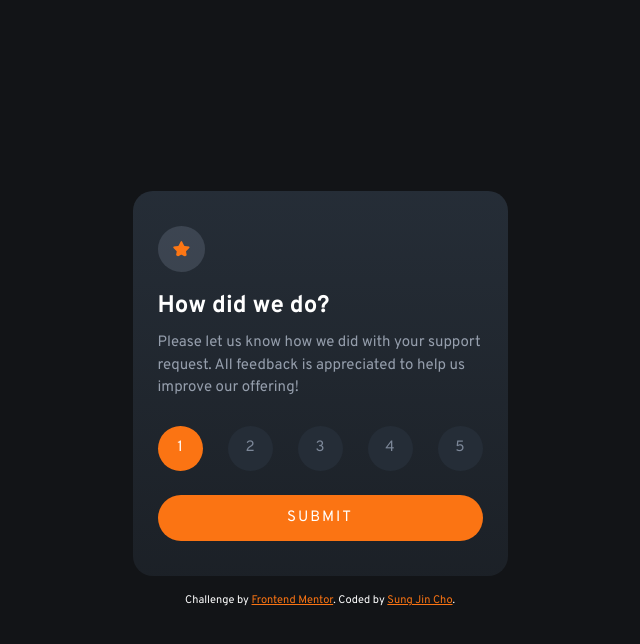
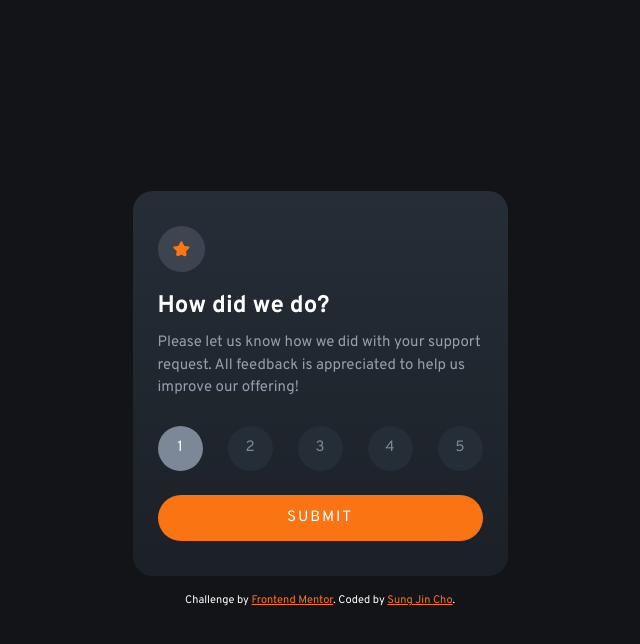
Before and after one commit to sung92/interactive-rating-component, a website built with Parcel: page index.html in a window 1280 px wide. In both pictures the pointer is over the element 500 px from the left and 448 px from the top of the page. Shown: the whole page, without its empty margins (320-960 px from the left). Built offline with nearby package versions, Linux system fonts and the light colour scheme.

Commit message:
first commit

```diff
--- a/sass/components/general.scss
+++ b/sass/components/general.scss
@@ -50,7 +50,7 @@ label span {
 
     &:hover {
         color: var(--color-white);
-        background-color: var(--color-orange);
+        background-color: var(--color-medium-grey);
     }
 }
 
```
